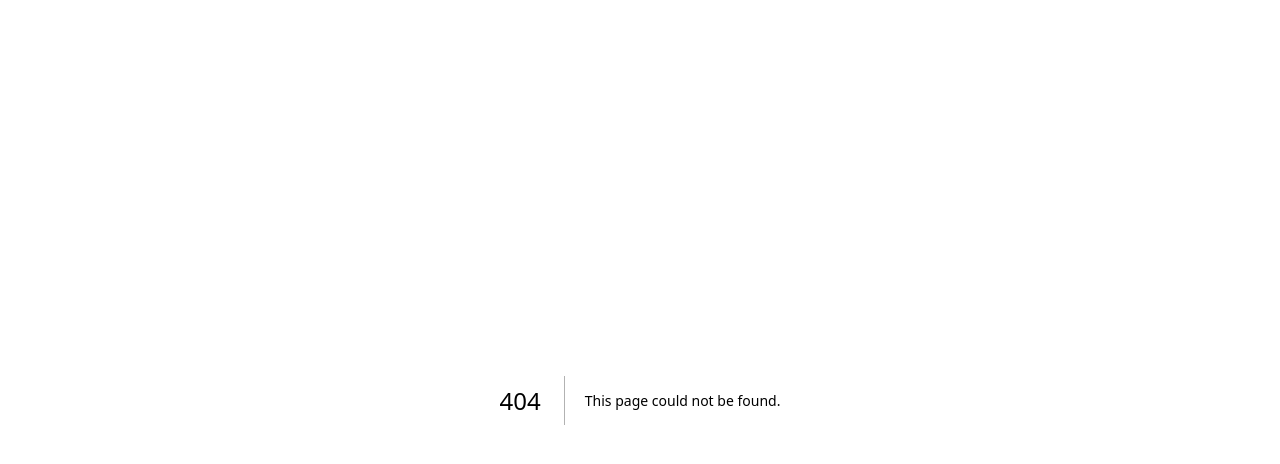
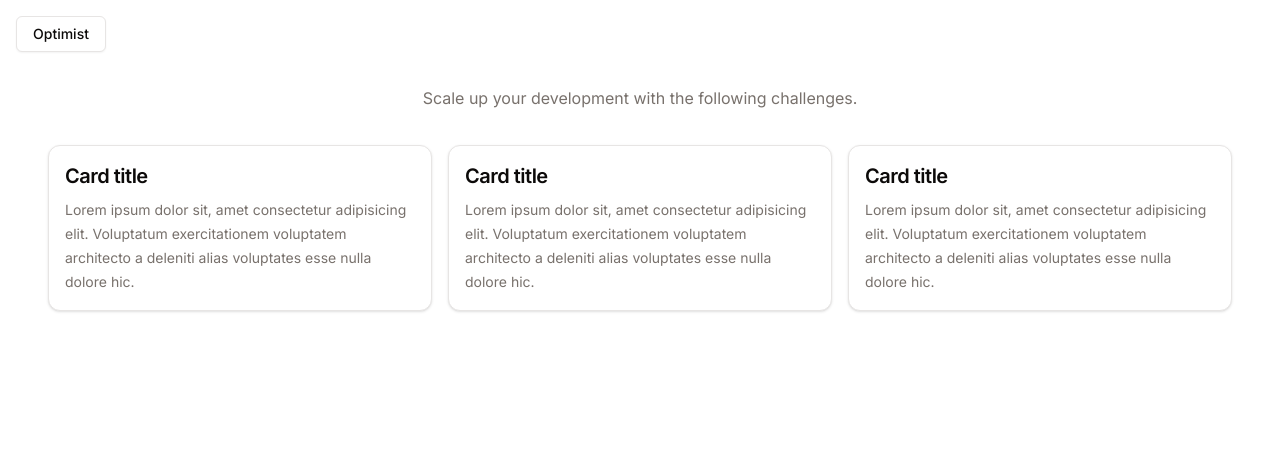
Before and after one commit to SankThomas/nextjs-optimist, a Next.js app: page /challenges in a window 1280 px wide. Before the commit this address had no page. Shown: the top 464 px of the page. Built offline with nearby package versions, Linux system fonts and the light colour scheme.

Commit message:
public routes

```diff
--- /dev/null
+++ b/app/(public-routes)/blog/page.tsx
@@ -0,0 +1,5 @@
+import React from "react";
+
+export default function Blogpage() {
+  return <div>Blogpage</div>;
+}
--- /dev/null
+++ b/app/(public-routes)/challenges/_components/challenges.tsx
@@ -0,0 +1,48 @@
+import { Card, CardDescription, CardTitle } from "@/components/ui/card";
+import React from "react";
+
+export default function Challenges() {
+  return (
+    <>
+      <section className="p-4 space-y-8">
+        <div className="text-center max-w-3xl mx-auto">
+          <p className="text-muted-foreground">
+            Scale up your development with the following challenges.
+          </p>
+        </div>
+
+        <div className="grid grid-cols-1 gap-4 sm:grid-cols-2 lg:grid-cols-3 container">
+          <Card className="p-4 hover:bg-stone-50 transition cursor-pointer">
+            <CardTitle className="mb-2 text-xl">Card title</CardTitle>
+
+            <CardDescription className="leading-6">
+              Lorem ipsum dolor sit, amet consectetur adipisicing elit.
+              Voluptatum exercitationem voluptatem architecto a deleniti alias
+              voluptates esse nulla dolore hic.
+            </CardDescription>
+          </Card>
+
+          <Card className="p-4 hover:bg-stone-50 transition cursor-pointer">
+            <CardTitle className="mb-2 text-xl">Card title</CardTitle>
+
+            <CardDescription className="leading-6">
+              Lorem ipsum dolor sit, amet consectetur adipisicing elit.
+              Voluptatum exercitationem voluptatem architecto a deleniti alias
+              voluptates esse nulla dolore hic.
+            </CardDescription>
+          </Card>
+
+          <Card className="p-4 hover:bg-stone-50 transition cursor-pointer">
+            <CardTitle className="mb-2 text-xl">Card title</CardTitle>
+
+            <CardDescription className="leading-6">
+              Lorem ipsum dolor sit, amet consectetur adipisicing elit.
+              Voluptatum exercitationem voluptatem architecto a deleniti alias
+              voluptates esse nulla dolore hic.
+            </CardDescription>
+          </Card>
+        </div>
+      </section>
+    </>
+  );
+}
--- /dev/null
+++ b/app/(public-routes)/challenges/_components/header.tsx
@@ -0,0 +1,15 @@
+import { Button } from "@/components/ui/button";
+import { UserButton } from "@clerk/nextjs";
+import React from "react";
+
+export default function Header() {
+  return (
+    <>
+      <header className="flex items-center justify-between p-4">
+        <Button variant="outline">Optimist</Button>
+
+        <UserButton afterSignOutUrl="/" />
+      </header>
+    </>
+  );
+}
--- /dev/null
+++ b/app/(public-routes)/challenges/page.tsx
@@ -0,0 +1,12 @@
+import React from "react";
+import Header from "./_components/header";
+import Challenges from "./_components/challenges";
+
+export default function ChallengesPage() {
+  return (
+    <>
+      <Header />
+      <Challenges />
+    </>
+  );
+}
--- /dev/null
+++ b/app/(public-routes)/contact/page.tsx
@@ -0,0 +1,5 @@
+import React from "react";
+
+export default function ContactPage() {
+  return <div>ContactPage</div>;
+}
--- /dev/null
+++ b/app/not-found.tsx
@@ -0,0 +1,3 @@
+export default function NotFound() {
+  return <h1>Sorry, this page does not exist</h1>;
+}
```
